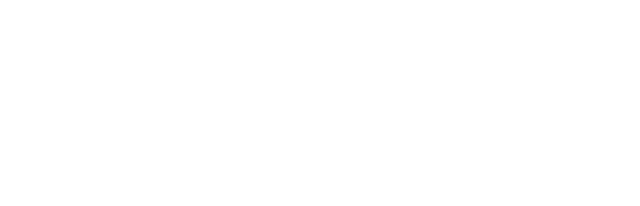
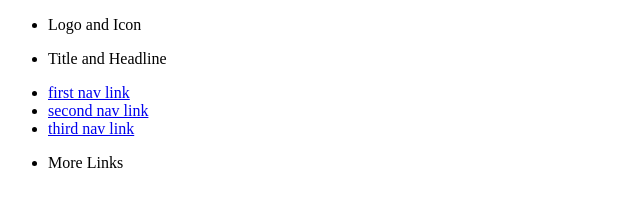
Before and after one commit to druchefavour/HTML_CSS_JS_Code_Challenge, a plain HTML site: page index.html in a window 1280 px wide. Shown: the whole page, without its empty margins (0-640 px from the left). Drawn offline with Linux system fonts and the light colour scheme.

Commit message:
commit layout-groundwork

```diff
--- /dev/null
+++ b/assets/css/styles.css
@@ -0,0 +1,4 @@
+.section1 {
+	float:left;
+	padding: 15px;
+}
--- a/index.html
+++ b/index.html
@@ -8,8 +8,28 @@
   <article>
   	<header></header>
   	 <article>
-  	 	<aside></aside>
-  	 	<section></section>
+  	 	<section>
+  	 	  <ul>
+  	 	    <li>Logo and Icon</li>
+  	 	  </ul>
+  	 	</section>
+  	 	<section>
+  	 	  <ul>
+  	 	    <li>Title and Headline</li>
+  	 	  </ul>
+  	 	</section>
+  	 	<section class="section2">
+  	 	  <ul class="Navlinks">
+  	 	    <li><a href="index.html">first nav link<a></li>
+  	 	    <li><a href="index.html">second nav link<a></li>
+  	 	    <li><a href="index.html">third nav link<a></li>
+  	 	  </ul>
+  	 	</section>
+  	 	<aside>
+  	 	  <ul>
+  	 		<li>More Links</li>
+  	 	  </ul>
+  	 	</aside>
   	 </article>
   	 <footer></footer>
   </article>
```
Also changed, not shown: README.md, assets/images/content.PNG (added).
